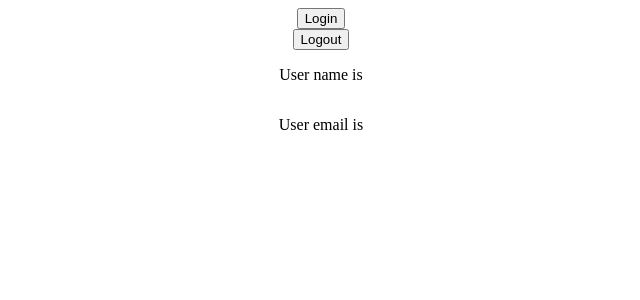
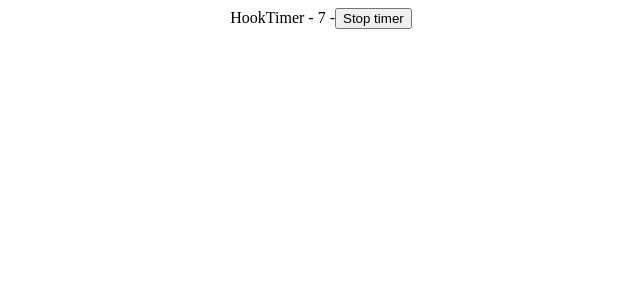
Before and after one commit to Kgiruc/ts-react, a React (Vite) app in the folder ts-react/: page / in a window 1280 px wide. Shown: the top 300 px of the page, without its empty margins (319-959 px from the left). Built offline with nearby package versions, Linux system fonts and the light colour scheme.

Commit message:
tsx basic

```diff
--- a/ts-react/src/App.tsx
+++ b/ts-react/src/App.tsx
@@ -1,13 +1,13 @@
 import { UserContextProvider } from "./componenets/context/UserContext";
 import User from "./componenets/context/User";
+import DomRef from "./componenets/ref/DomRef";
+import MutableRef from "./componenets/ref/MutableRef";
 
 
 function App() {
   return (
     <div className="App">
-      <UserContextProvider>
-        <User />
-      </UserContextProvider>
+      <MutableRef />
     </div>
   );
 }
--- /dev/null
+++ b/ts-react/src/componenets/ref/DomRef.tsx
@@ -0,0 +1,15 @@
+import { useEffect, useRef } from "react"
+
+function DomRef() {
+    const inputRef = useRef<HTMLInputElement>(null!)
+
+    useEffect(() => {
+        inputRef.current.focus()
+    },[])
+
+  return (
+    <input type="text" ref={inputRef}/>
+  )
+}
+
+export default DomRef
--- /dev/null
+++ b/ts-react/src/componenets/ref/MutableRef.tsx
@@ -0,0 +1,28 @@
+import { useEffect, useRef, useState } from "react"
+
+function MutableRef() {
+    const [timer, setTimer] = useState(0)
+    const interValRef = useRef<number | null>(null)
+
+    const stopTimer = () => {
+        if(interValRef.current)
+        window.clearInterval(interValRef.current)
+    }
+
+    useEffect(() => {
+        interValRef.current = window.setInterval(() => {
+            setTimer((timer) => timer + 1)
+        }, 1000)
+        return () => {
+            stopTimer()
+        }
+    },[])
+  return (
+    <div>
+        HookTimer - {timer} -
+        <button onClick={() => stopTimer()}>Stop timer</button>
+    </div>
+  )
+}
+
+export default MutableRef
```
Also changed, not shown: ts-react/src/componenets/auth/Login.tsx (added, +8 -0 lines), ts-react/src/componenets/auth/Private.tsx (added, +11 -0 lines), ts-react/src/componenets/auth/Profile.tsx (added, +9 -0 lines).
